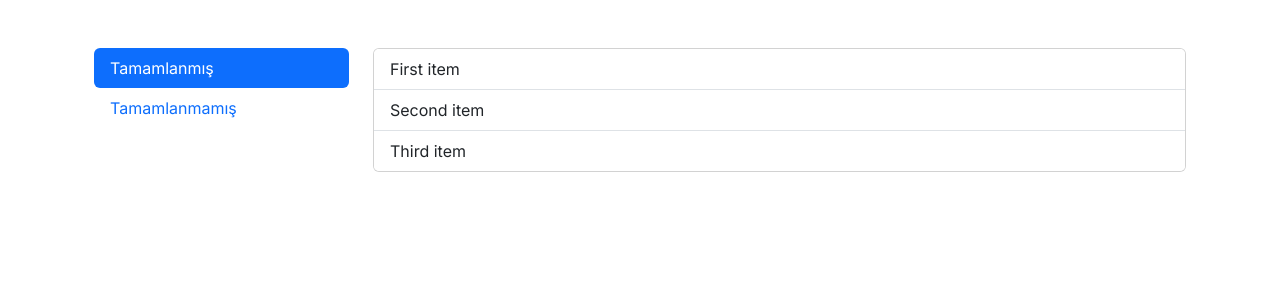
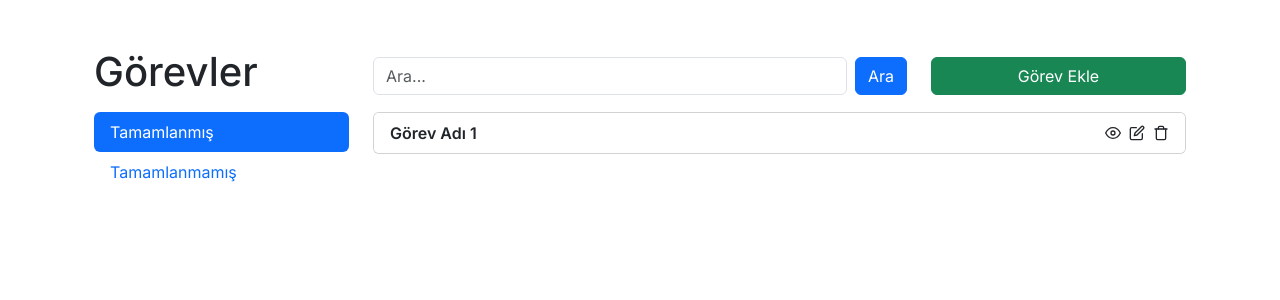
Before and after one commit to berkayderin/Nextjs-Todo-App, a Next.js app: page / in a window 1280 px wide. Shown: the top 300 px of the page. Built offline with nearby package versions, Linux system fonts and the light colour scheme.

Commit message:
Add modal and Delete Modal created. The folder structure has been edited.

```diff
--- a/app/layout.tsx
+++ b/app/layout.tsx
@@ -1,4 +1,7 @@
 import './globals.css'
+import 'react-toastify/dist/ReactToastify.css'
+
+import { ToastContainer, toast } from 'react-toastify'
 
 import { Inter } from 'next/font/google'
 import type { Metadata } from 'next'
@@ -16,7 +19,10 @@ export default function RootLayout({
 }>) {
 	return (
 		<html lang="en">
-			<body className={inter.className}>{children}</body>
+			<body className={inter.className}>
+				<ToastContainer />
+				{children}
+			</body>
 		</html>
 	)
 }
--- a/app/page.tsx
+++ b/app/page.tsx
@@ -1,12 +1,38 @@
 'use client'
 
-import { Container } from 'react-bootstrap'
-import React from 'react'
+import { Button, Col, Container, Form, Row } from 'react-bootstrap'
+import React, { useState } from 'react'
+
+import AddModal from '@/components/AddModal'
 import TabsNavigation from '@/components/TabsNavigation'
 
 const Home: React.FC = () => {
+	const [show, setShow] = useState(false)
+
+	const handleClose = () => setShow(false)
+	const handleShow = () => setShow(true)
 	return (
-		<Container className="d-flex justify-content-center mt-5">
+		<Container className="d-flex flex-column justify-content-center align-items-center mt-5">
+			{/* header */}
+			<Row className="w-100 flex-column flex-md-row align-items-center mb-md-2 mb-3">
+				<Col md={3}>
+					<h1>Görevler</h1>
+				</Col>
+				<Col md={6} className="d-flex justify-content-center align-items-center gap-2">
+					<Form.Control type="text" placeholder="Ara..." />
+					<Button variant="primary" className="ml-2">
+						Ara
+					</Button>
+				</Col>
+				<Col md={3}>
+					<Button variant="success" onClick={handleShow} className="w-100">
+						Görev Ekle
+					</Button>
+				</Col>
+			</Row>
+			{/* add modal */}
+			<AddModal show={show} handleClose={handleClose} />
+			{/* tabs */}
 			<TabsNavigation />
 		</Container>
 	)
--- /dev/null
+++ b/components/AddModal.tsx
@@ -0,0 +1,89 @@
+import { Button, FloatingLabel, Form, Modal } from 'react-bootstrap'
+import { Resolver, useForm } from 'react-hook-form'
+
+import React from 'react'
+
+interface AddModalProps {
+	show: boolean
+	handleClose: () => void
+}
+
+type FormValues = {
+	taskName: string
+	taskDescription: string
+}
+
+const resolver: Resolver<FormValues> = async (values) => {
+	const errors: Record<string, { type: string; message: string }> = {}
+	if (!values.taskName) {
+		errors.taskName = {
+			type: 'required',
+			message: 'Görev adı zorunludur.'
+		}
+	}
+	if (!values.taskDescription) {
+		errors.taskDescription = {
+			type: 'required',
+			message: 'Görev açıklaması zorunludur.'
+		}
+	}
+	return {
+		values: values.taskName && values.taskDescription ? values : {},
+		errors: errors
+	}
+}
+
+const AddModal: React.FC<AddModalProps> = ({ show, handleClose }) => {
+	const {
+		register,
+		handleSubmit,
+		formState: { errors }
+	} = useForm<FormValues>({ resolver })
+
+	const onSubmit = handleSubmit((data) => console.log(data))
+
+	return (
+		<Modal show={show} onHide={handleClose} centered>
+			<Modal.Header>
+				<Modal.Title>Görev Ekle</Modal.Title>
+			</Modal.Header>
+			<Modal.Body>
+				<Form onSubmit={onSubmit}>
+					<Form.Group className="mb-3">
+						<FloatingLabel label="Görev Adı">
+							<Form.Control
+								type="text"
+								placeholder="Görev Adı"
+								isInvalid={!!errors.taskName}
+								{...register('taskName')}
+							/>
+							<Form.Control.Feedback type="invalid">{errors.taskName?.message}</Form.Control.Feedback>
+						</FloatingLabel>
+					</Form.Group>
+					<Form.Group className="mb-3">
+						<FloatingLabel label="Görev Açıklaması">
+							<Form.Control
+								as="textarea"
+								placeholder="Görev Açıklaması"
+								style={{ height: '100px' }}
+								isInvalid={!!errors.taskDescription}
+								{...register('taskDescription')}
+							/>
+							<Form.Control.Feedback type="invalid">{errors.taskDescription?.message}</Form.Control.Feedback>
+						</FloatingLabel>
+					</Form.Group>
+				</Form>
+			</Modal.Body>
+			<Modal.Footer>
+				<Button variant="danger" onClick={handleClose}>
+					İptal
+				</Button>
+				<Button variant="primary" type="submit" onClick={onSubmit}>
+					Oluştur
+				</Button>
+			</Modal.Footer>
+		</Modal>
+	)
+}
+
+export default AddModal
--- a/components/CardItem.tsx
+++ b/components/CardItem.tsx
@@ -1,12 +1,24 @@
-import { Card, ListGroup } from 'react-bootstrap'
+import { Card, Col, ListGroup, Row } from 'react-bootstrap'
+import { FiEdit, FiEye, FiTrash } from 'react-icons/fi'
 
-const CardItem = () => {
+import React from 'react'
+
+const CardItem: React.FC = () => {
 	return (
 		<Card>
 			<ListGroup variant="flush">
-				<ListGroup.Item>First item</ListGroup.Item>
-				<ListGroup.Item>Second item</ListGroup.Item>
-				<ListGroup.Item>Third item</ListGroup.Item>
+				<ListGroup.Item>
+					<Row>
+						<Col md={8} className="fw-semibold">
+							Görev Adı 1
+						</Col>
+						<Col md={4} className="d-flex justify-content-end align-items-center">
+							<FiEye className="me-2" style={{ cursor: 'pointer' }} title="Detay" />
+							<FiEdit className="me-2" style={{ cursor: 'pointer' }} title="Düzenle" />
+							<FiTrash style={{ cursor: 'pointer' }} title="Sil" />
+						</Col>
+					</Row>
+				</ListGroup.Item>
 			</ListGroup>
 		</Card>
 	)
--- a/components/TabsNavigation.tsx
+++ b/components/TabsNavigation.tsx
@@ -1,4 +1,4 @@
-import { Col, Row, Tab } from 'react-bootstrap'
+import { Button, Col, Form, Row, Tab } from 'react-bootstrap'
 
 import CardItem from './CardItem'
 import NavPill from './NavPill'
--- a/package.json
+++ b/package.json
@@ -13,7 +13,10 @@
 		"next": "14.1.4",
 		"react": "^18",
 		"react-bootstrap": "^2.10.2",
-    "react-dom": "^18"
+		"react-dom": "^18",
+		"react-hook-form": "^7.51.2",
+		"react-icons": "^5.0.1",
+		"react-toastify": "^10.0.5"
 	},
 	"devDependencies": {
 		"@types/node": "^20",
```
Also changed, not shown: components/DeleteModal.tsx (added, +7 -0 lines), 1 other file (tests, documents, lock files or other folders). Lines whose indentation alone changed are shown as unchanged.
